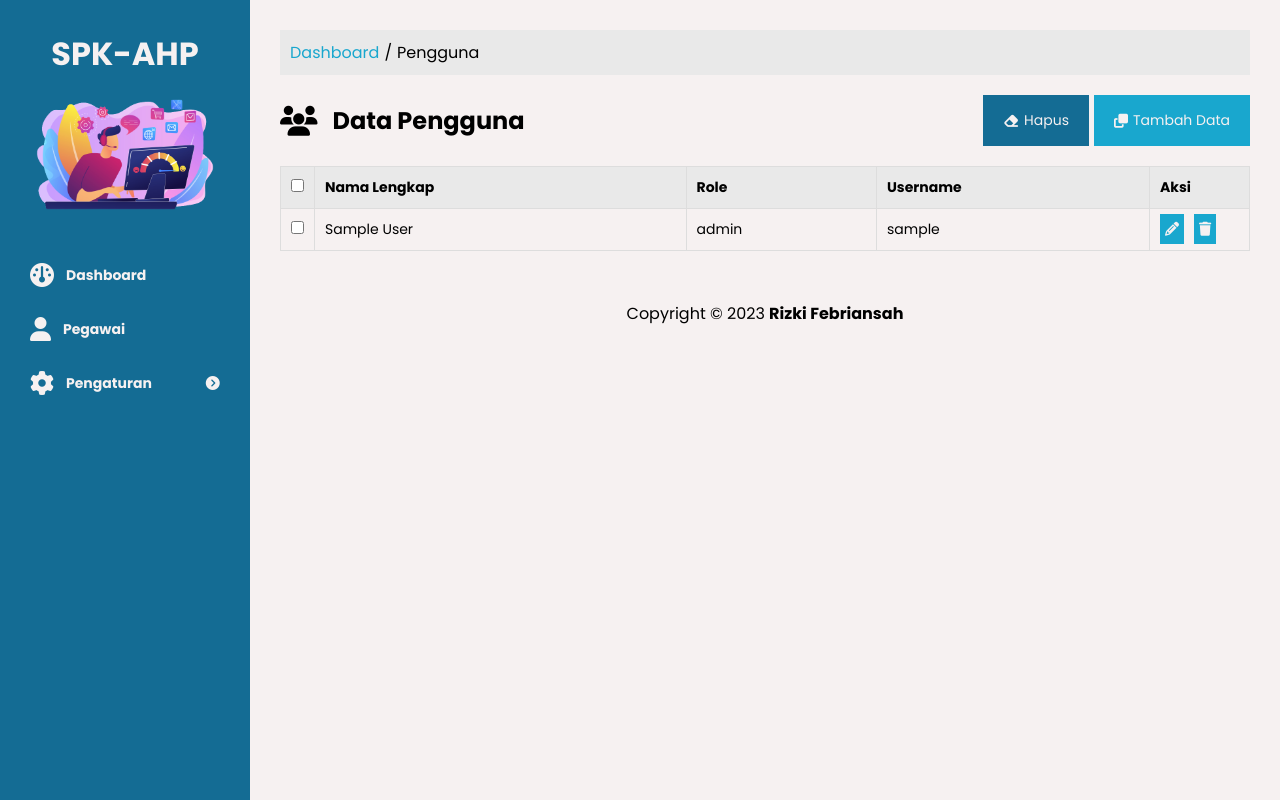
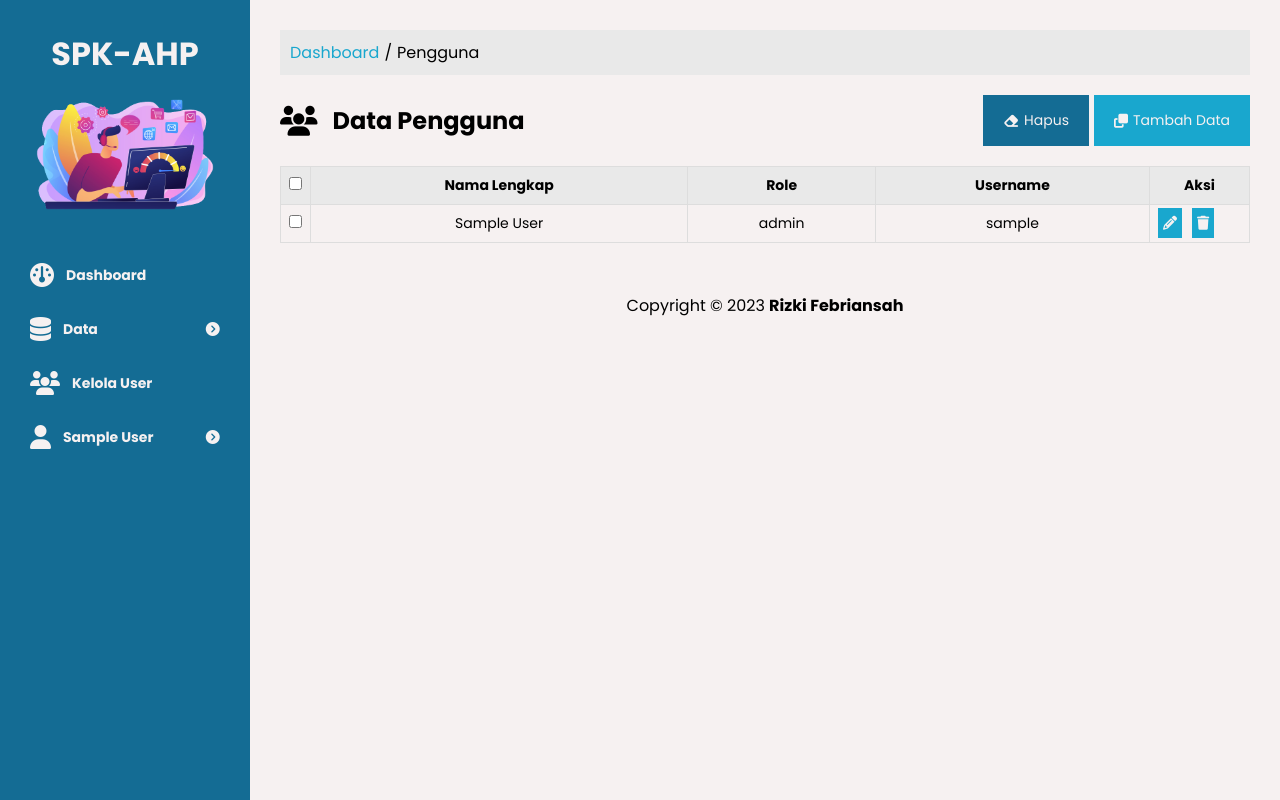
Before and after one commit to rizkyfbrnsyh88/aplikasi-spk-ahp, a PHP site: page /tcpdf/views/user.php in a window 1280 px wide. Run offline with PHP 8.4, Linux system fonts and the light colour scheme; the visitor is signed in with stand-in values (Sample User, id 1); tables that the repository leaves empty or names only in its code hold one stand-in row (values such as "Sample post").

Commit message:
Update File

```diff
--- a/assets/css/main-content.css
+++ b/assets/css/main-content.css
@@ -33,7 +33,7 @@
 }
 
 .main-content .content .header h1{
-    font-size: 60px;
+    font-size: 48px;
 }
 
 /* Output Konten */
@@ -118,8 +118,7 @@ table {
     text-align: center;
   }
   th, td {
-    padding: 10px;
-    text-align: left;
+    padding: 8px;
     border: 1px solid #ddd;
   }
   th {
@@ -226,15 +225,20 @@ table {
     padding: 0 20px 20px 20px;
   }
 
+  .main-content .content .box-info .box-kategori{
+    box-shadow: 2px 2px 5px var(--colortitle);
+    background-color: #fff;
+  }
+
   .main-content .content .box-info .kategori-judul{
     padding: 10px;
     background-color: var(--colortitle);
+    color: var(--colorbg);
   }
 
   .main-content .content .box-info .kategori-konten{
     padding: 10px 30px 10px 30px;
     box-sizing: border-box;
-    background-color: #fff;
   }
 
   .main-content .content .box-ranking h4{
--- a/includes/footer.inc.php
+++ b/includes/footer.inc.php
@@ -7,16 +7,6 @@
 <script type="text/javascript" src="../assets/js/jquery.toastmessage.js"></script>
 <script type="text/javascript" src="../assets/js/app.js"></script>
 <script type="text/javascript" src="../assets/js/script.js"></script>
-<script>
-    var win = null;
-
-    function NewWindow(myPage, myName, w, h, scroll) {
-        LeftPosition = (screen.width) ? (screen.width - w) / 2 : 0;
-        TopPosition = (screen.height) ? (screen.height - h) / 2 : 0;
-        settings = 'height=' + h + ',width=' + w + ',top=' + TopPosition + ',left=' + LeftPosition + ',scrollbars=' + scroll + ',resizeable'
-        win = window.open(myPage, myName, settings);
-    }
-</script>
 </body>
 
 </html>
--- a/includes/sidebar.inc.php
+++ b/includes/sidebar.inc.php
@@ -43,14 +43,6 @@ $db = $config->getConnection();
                         <span>Dashboard</span>
                     </a>
                 </div>
-                <?php if ($_SESSION["level"] == "TU") : ?>
-                    <div class="item-menu">
-                        <a href="../views/data-alternatif.php">
-                            <i class="fa-solid fa-user icon"></i>
-                            <span>Pegawai</span>
-                        </a>
-                    </div>
-                <?php endif; ?>
                 <?php if ($_SESSION["level"] == "Penilai") : ?>
                     <div class="item-menu">
                         <a href="../views/nilai-preferensi.php">
@@ -59,7 +51,7 @@ $db = $config->getConnection();
                         </a>
                     </div>
                 <?php endif; ?>
-                <?php if ($_SESSION["level"] == "Penilai") : ?>
+                <?php if ($_SESSION["level"] == "Admin") : ?>
                     <div class="dropdown">
                         <div class="item-menu dropbtn" onclick="myFunction(1)">
                             <p>
@@ -71,7 +63,7 @@ $db = $config->getConnection();
                         <div class="dropdown-menu" id="dropdown-1">
                             <a href="../views/data-alternatif.php">Alternatif</a>
                             <a href="../views/data-kriteria.php">Kriteria</a>
-                            <a href="../views/penilaian-alternatif.php">Nilai Awal</a>
+                            <a href="../views/nilai-preferensi.php">Skala Dasar AHP</a>
                         </div>
                     </div>
                 <?php endif; ?>
@@ -85,9 +77,34 @@ $db = $config->getConnection();
                             </p>
                         </div>
                         <div class="dropdown-menu" id="dropdown-2">
+                            <a href="../views/penilaian-alternatif.php">Penilaian Awal Alternatif</a>
                             <a href="../views/perbandingan-kriteria.php">Perbandingan Kriteria</a>
                             <a href="../views/perbandingan-alternatif.php">Perbandingan Alternatif</a>
                         </div>
+                    </div>
+                <?php endif; ?>
+                <?php if ($_SESSION["level"] == "Penilai") : ?>
+                    <div class="item-menu">
+                        <a href="../views/hasil-akhir.php">
+                            <i class="fa-regular fa-star-half-stroke icon"></i>
+                            <span>Hasil Akhir</span>
+                        </a>
+                    </div>
+                <?php endif; ?>
+                <?php if ($_SESSION["level"] == "Penilai") : ?>
+                    <div class="item-menu">
+                        <a href="../views/ranking.php">
+                            <i class="fa-solid fa-ranking-star icon"></i>
+                            <span>Ranking</span>
+                        </a>
+                    </div>
+                <?php endif; ?>
+                <?php if ($_SESSION["level"] == "Admin") : ?>
+                    <div class="item-menu">
+                        <a href="../views/user.php">
+                            <i class="fa-solid fa-users icon"></i>
+                            <span>Kelola User</span>
+                        </a>
                     </div>
                 <?php endif; ?>
                 <?php if ($_SESSION["level"] == "Penilai" or $_SESSION["level"] == "Kepsek") : ?>
@@ -100,23 +117,23 @@ $db = $config->getConnection();
                             </p>
                         </div>
                         <div class="dropdown-menu" id="dropdown-3">
-                            <a href="../views/hasil-akhir.php">Hasil Akhir</a>
-                            <a href="../views/ranking.php">Ranking</a>
+                            <?php if ($_SESSION["level"] == "kepsek") : ?>
+                                <a href="../views/cetak-alternatif.php" target="_blank">Alternatif</a>
+                                <a href="../views/cetak-kriteria.php" target="_blank">Kriteria</a>
+                            <?php endif; ?>
+                            <a href="../views/cetak-ranking.php" target="_blank">Ranking</a>
                         </div>
                     </div>
                 <?php endif; ?>
                 <div class="dropdown">
                     <div class="item-menu dropbtn" onclick="myFunction(4)">
                         <p>
-                            <i class="fa-solid fa-gear icon"></i>
-                            <span>Pengaturan</span>
+                            <i class="fa-solid fa-user icon"></i>
+                            <span><?php echo $_SESSION["nama_lengkap"] ?></span>
                             <i class="fa-solid fa-circle-chevron-down icon-dropdown"></i>
                         </p>
                     </div>
                     <div class="dropdown-menu" id="dropdown-4">
-                        <?php if ($_SESSION["level"] == "TU") : ?>
-                            <a href="../views/user.php">Kelola User</a>
-                        <?php endif; ?>
                         <a href="../views/logout.php">Logout</a>
                     </div>
                 </div>
--- a/views/dashboard.php
+++ b/views/dashboard.php
@@ -22,7 +22,11 @@ $stmt5 = $pro5->readAll();
 <div class="main-content">
     <div class="content">
         <div class="header">
-            <h1>Selamat Datang!</h1>
+            <h1>Selamat Datang, <?php if ($_SESSION["level"] == "Kepsek") {
+                                    echo "Kepala Sekolah";
+                                } else {
+                                    echo $_SESSION["level"];
+                                }  ?>!</h1>
             <p>Sistem Pendukung Keputusan Pemilihan Guru Terbaik di SMP Segar Depok</p>
         </div>
         <div id="container2" style="min-width: 100%; height: 400px; margin: 0 auto"></div>
--- a/views/data-alternatif.php
+++ b/views/data-alternatif.php
@@ -50,11 +50,6 @@ if (isset($_POST['hapus-contengan'])) {
                     <h2>Data Alternatif</h2>
                 </div>
                 <div class="btn-judul">
-                    <div class="btn-hapus">
-                        <a href="cetak-alternatif.php" name="cetak" onclick="NewWindow(this.href,'name','840','1070','yes')" target="_blank">
-                            <i class="fa-solid fa-print"></i><span>Cetak</span>
-                        </a>
-                    </div>
                     <div class="btn-hapus">
                         <button type="submit" name="hapus-contengan">
                             <i class="fa-solid fa-eraser"></i><span>Hapus Banyak</span>
--- a/views/data-kriteria.php
+++ b/views/data-kriteria.php
@@ -49,11 +49,6 @@ if (isset($_POST['hapus-contengan'])) {
                     <h2>Data Kriteria</h2>
                 </div>
                 <div class="btn-judul">
-                    <div class="btn-hapus">
-                        <a href="cetak-kriteria.php" name="cetak" onclick="NewWindow(this.href,'name','840','1070','yes')" target="_blank">
-                            <i class="fa-solid fa-print"></i><span>Cetak</span>
-                        </a>
-                    </div>
                     <div class="btn-hapus">
                         <button type="submit" name="hapus-contengan">
                             <i class="fa-solid fa-eraser"></i><span>Hapus Banyak</span>
--- a/views/matriks-perbandingan-alternatif.php
+++ b/views/matriks-perbandingan-alternatif.php
@@ -83,12 +83,12 @@ if (isset($_POST['hapus'])) {
             <span>/</span>
             <a href="perbandingan-alternatif.php">Perbandingan Alternatif</a>
             <span>/</span>
-            <span>Matriks Perbandingan Kriteria</span>
+            <span>Matriks Perbandingan Alternatif</span>
         </div>
         <div class="judul-content">
             <div class="text-judul">
                 <i class="fa-solid fa-code-compare icon"></i>
-                <h2>Perbandingan Kriteria</h2>
+                <h2>Perbandingan Alternatif</h2>
             </div>
             <form method="post">
                 <div class="btn-judul">
--- a/views/penilaian-alternatif.php
+++ b/views/penilaian-alternatif.php
@@ -86,7 +86,7 @@ if (isset($_POST['hapus-contengan'])) {
                         <?php $no = 1;
                         while ($row = $stmt->fetch(PDO::FETCH_ASSOC)) : ?>
                             <tr>
-                                <td><input type="checkbox" value="<?= $row['id_nilai_awal'] ?>" name="checkbox[]" /></td>
+                                <td><input type="checkbox" value="<?= $row['id_penilaian'] ?>" name="checkbox[]" /></td>
                                 <td><?= $row['id_alternatif'] ?></td>
                                 <td><?= $row['nilai'] ?></td>
                                 <td><?php
--- a/views/tambah-user.php
+++ b/views/tambah-user.php
@@ -69,7 +69,7 @@ if ($_POST) {
                     <select name="level" id="level" required>
                         <option value="">-----</option>
                         <option value="Penilai">Penilai</option>
-                        <option value="TU">Tata Usaha</option>
+                        <option value="Admin">Tata Usaha</option>
                         <option value="Kepsek">Kepala Sekolah</option>
                     </select>
                 </div>
--- a/views/ubah-user.php
+++ b/views/ubah-user.php
@@ -52,7 +52,7 @@ if ($_POST) {
                     <select name="level" id="level" required>
                         <option value="">-----</option>
                         <option value="Penilai" <?= ($eks->lvl == "Penilai") ? 'selected' : "" ?>>Penilai</option>
-                        <option value="TU" <?= ($eks->lvl == "TU") ? 'selected' : "" ?>>Tata Usaha</option>
+                        <option value="Admin" <?= ($eks->lvl == "Admin") ? 'selected' : "" ?>>Tata Usaha</option>
                         <option value="Kepsek" <?= ($eks->lvl == "Kepsek") ? 'selected' : "" ?>>Kepala Sekolah</option>
                     </select>
                 </div>
--- a/views/user.php
+++ b/views/user.php
@@ -75,10 +75,10 @@ if (isset($_POST['hapus-contengan'])) {
                     <tbody>
                         <?php while ($row = $stmt->fetch(PDO::FETCH_ASSOC)) : ?>
                             <tr>
-                                <td style="vertical-align:middle;"><input type="checkbox" value="<?php echo $row['id_pengguna'] ?>" name="checkbox[]" /></td>
-                                <td style="vertical-align:middle;"><?php echo $row['nama_lengkap'] ?></td>
-                                <td style="vertical-align:middle;"><?php echo $row['level'] ?></td>
-                                <td style="vertical-align:middle;"><?php echo $row['username'] ?></td>
+                                <td><input type="checkbox" value="<?php echo $row['id_pengguna'] ?>" name="checkbox[]" /></td>
+                                <td><?php echo $row['nama_lengkap'] ?></td>
+                                <td><?php echo $row['level'] ?></td>
+                                <td><?php echo $row['username'] ?></td>
                                 <td>
                                     <div class="btn-aksi">
                                         <div class="btn-aksi-edit">
```
Also changed, not shown: assets/css/sidebar.css (+28 -1 lines), views/nilai-preferensi.php (+10 -0 lines), views/ranking.php (+1 -8 lines).
